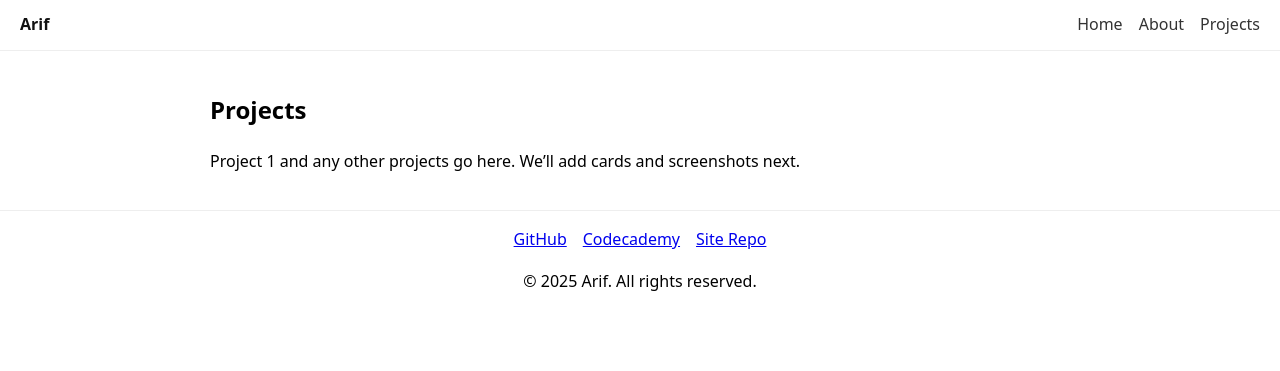
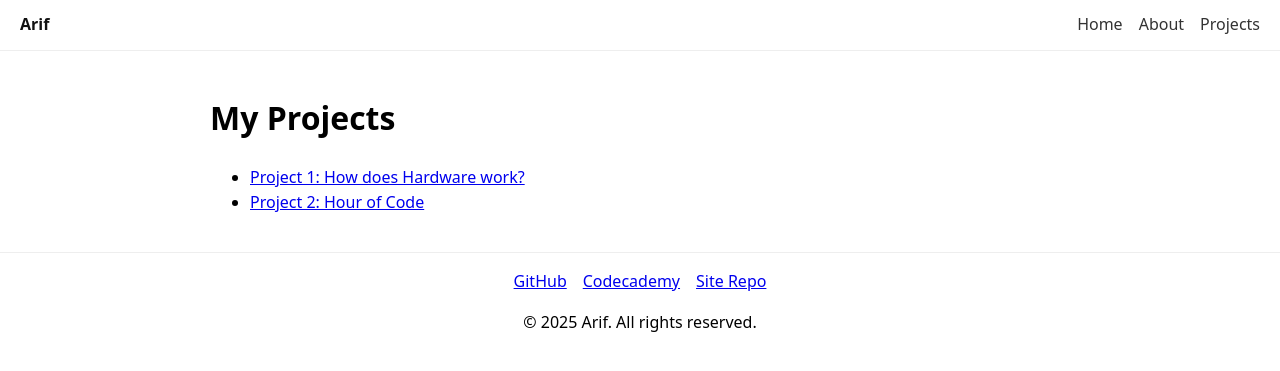
Before and after one commit to ar1f123/site-website, a Jekyll site: the page built from projects.md, in a window 1280 px wide. Shown: the top 371 px of the page. Built offline with Jekyll 4.4.1, drawn with Linux system fonts in a browser that asks for light colours.

Commit message:
Add projects

```diff
--- a/projects.md
+++ b/projects.md
@@ -4,5 +4,7 @@ title: Projects
 permalink: /projects/
 ---
 
-## Projects
-Project 1 and any other projects go here. We’ll add cards and screenshots next.
+# My Projects
+
+- [Project 1: How does Hardware work?](/projects/project1/)
+- [Project 2: Hour of Code](/projects/project2/)
```
